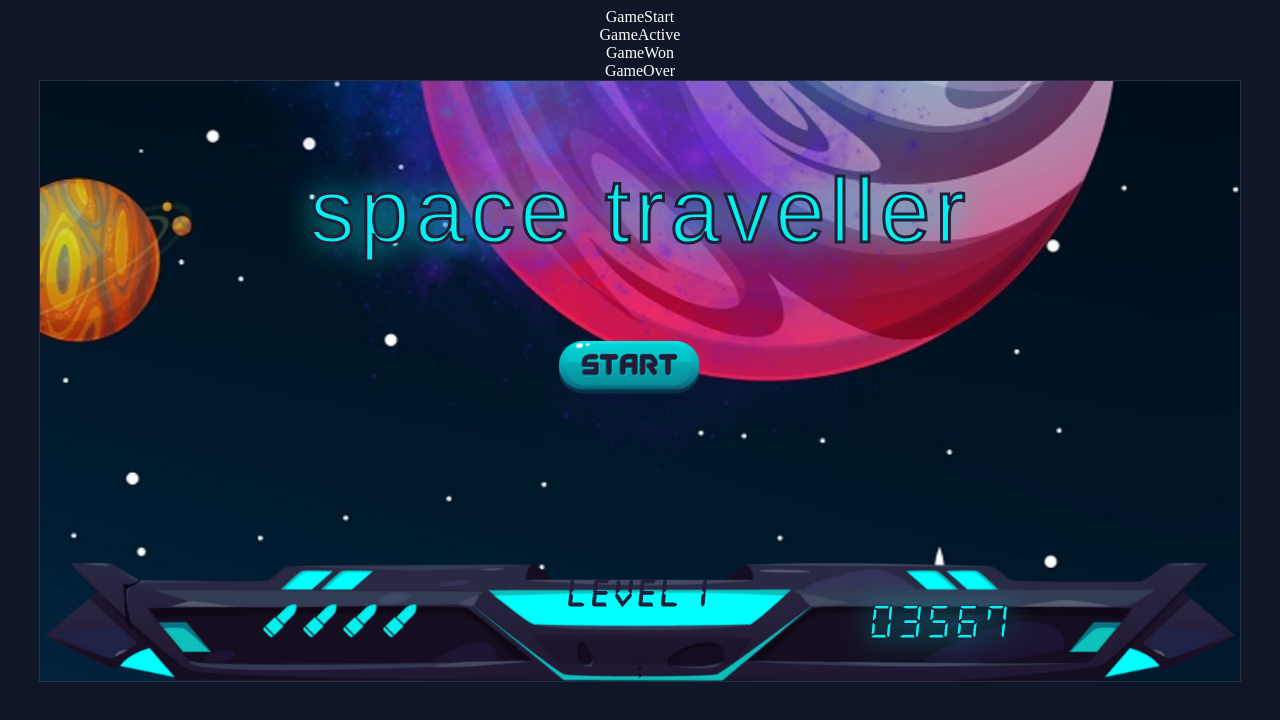
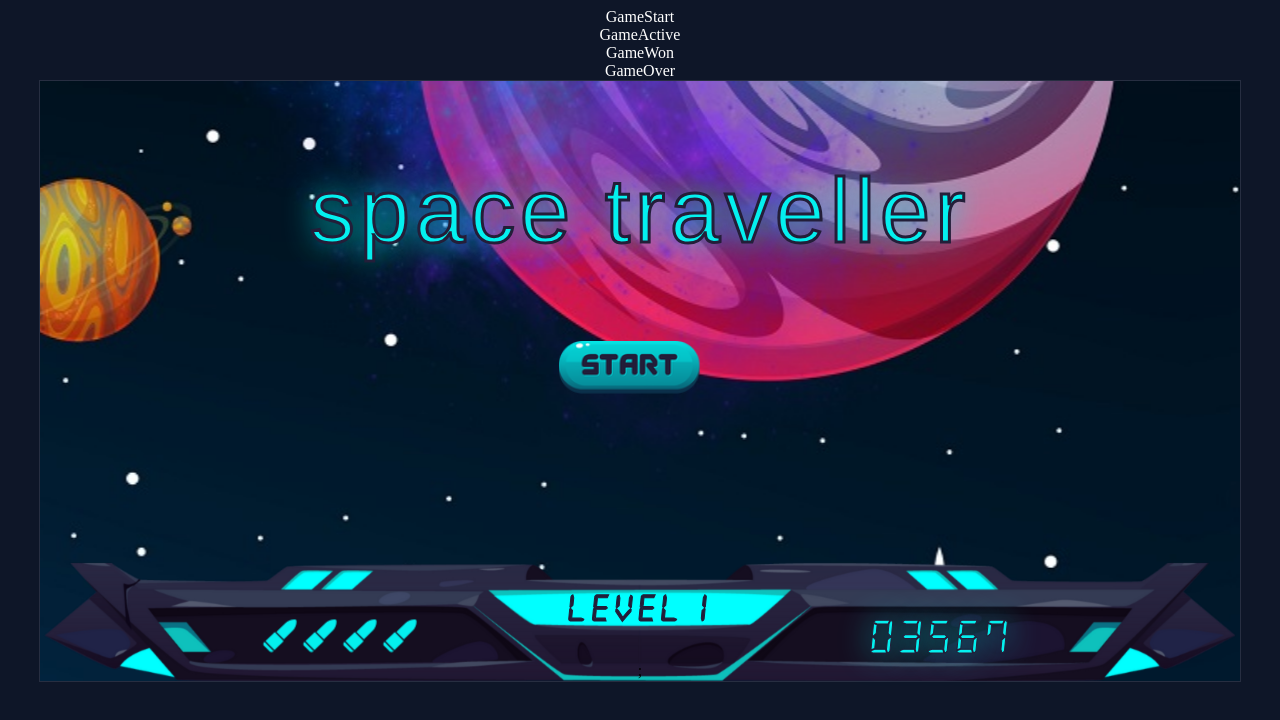
Before and after one commit to meljaszuk/SpaceTraveler-Game-in-React, a React (Create React App) app: page / in a window 1280 px wide. Shown: the top 720 px of the page. Built offline with nearby package versions, Linux system fonts and the light colour scheme; a web font is replaced by a local one.

Commit message:
fix panel overflow issue

```diff
--- a/src/components/GameOver/GameOver.module.scss
+++ b/src/components/GameOver/GameOver.module.scss
@@ -52,12 +52,12 @@
     display: flex;
     flex-direction: column;
     align-items: center;
-    height: 480px;
+    height: 550px;
 }
 
 .gamePanel {
 /*     border: solid 1px blue; */
     width: 100%;
     display: flex;
-    height: 120px;
+/*     height: 120px; */
 }
--- a/src/components/GameStart/GameStart.module.scss
+++ b/src/components/GameStart/GameStart.module.scss
@@ -27,6 +27,7 @@
     flex-direction: column;
     align-items: center;
     justify-items: flex-start;
+/*     border: solid 1px yellow; */
 }
 
 
@@ -52,12 +53,12 @@
     display: flex;
     flex-direction: column;
     align-items: center;
-    height: 480px;
+    height: 550px;
 }
 
 .gamePanel {
 /*     border: solid 1px blue; */
     width: 100%;
     display: flex;
-    height: 120px;
+/*     height: 150px; */
 }
--- a/src/components/GameWon/GameWon.module.scss
+++ b/src/components/GameWon/GameWon.module.scss
@@ -52,12 +52,12 @@
     display: flex;
     flex-direction: column;
     align-items: center;
-    height: 480px;
+    height: 550px;
 }
 
 .gamePanel {
 /*     border: solid 1px blue; */
     width: 100%;
     display: flex;
-    height: 120px;
+/*     height: 120px; */
 }
```
